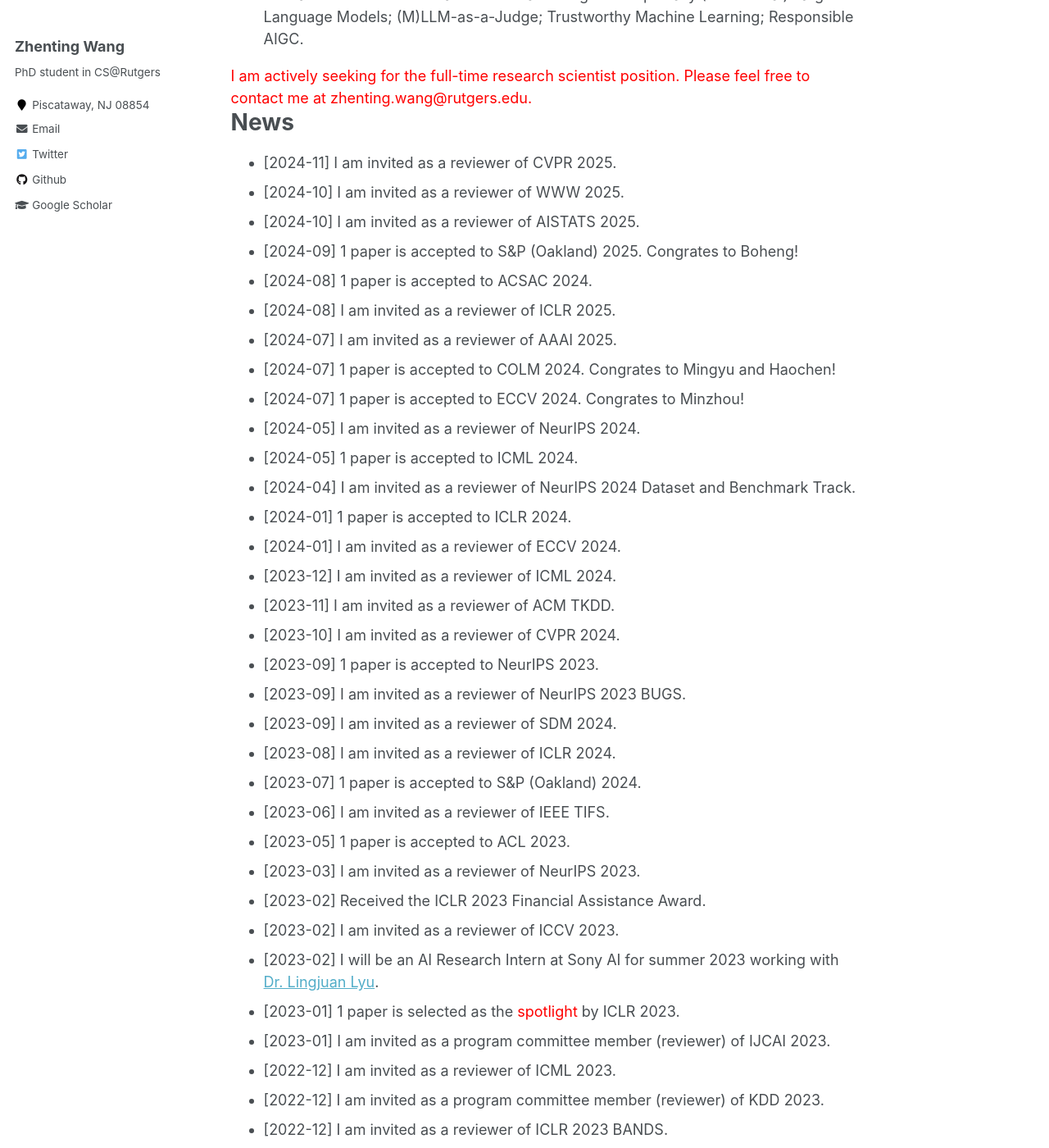
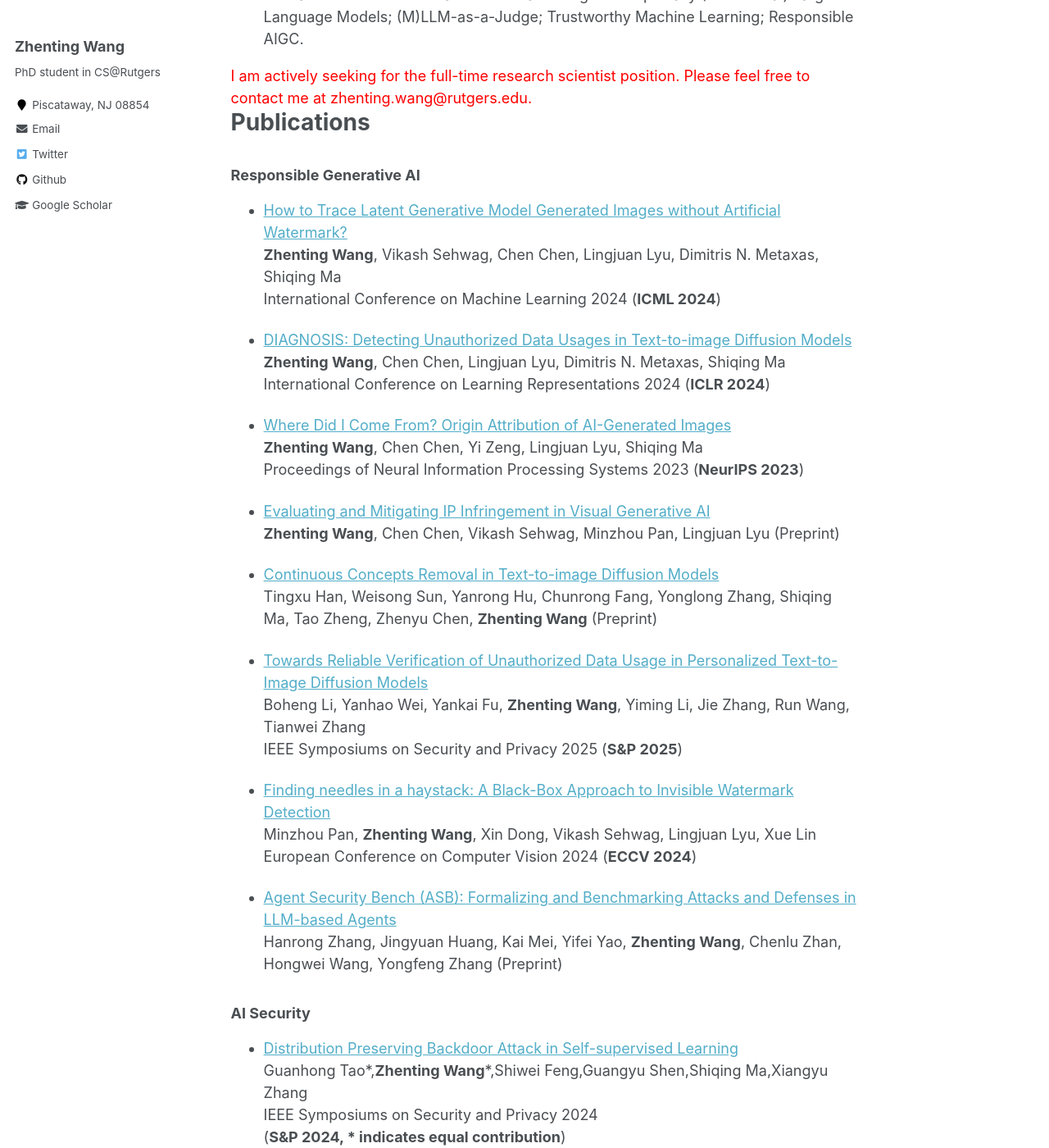
Before and after one commit to ZhentingWang/zhentingwang.github.io, a Jekyll site: the page built from _pages/about.md, in a window 1280 px wide and 1400 px high, scrolled down 288 px. Shown: the whole window at 82% size. Built offline with Jekyll 4.4.1, drawn with Linux system fonts in a browser that asks for light colours; some of the changed text lies outside the part shown.

Commit message:
Update about.md

```diff
--- a/_pages/about.md
+++ b/_pages/about.md
@@ -13,7 +13,7 @@ redirect_from:
 
 <font color='red'> I am actively seeking for the full-time research scientist position. Please feel free to contact me at zhenting.wang@rutgers.edu.</font>
 
-News
+<!--News
 ======
 * [2024-11] I am invited as a reviewer of CVPR 2025.
 * [2024-10] I am invited as a reviewer of WWW 2025.
@@ -55,7 +55,7 @@ News
 * [2022-03] 2 papers are accepted to CVPR 2022.
 * [2022-01] I am invited as a reviewer of ICML 2022.
 * [2022-01] I am invited as a member of USENIX Security 2022 Artifact Evaluation Committee.
-* [2021-11] I am invited as a reviewer of CVPR 2022.
+* [2021-11] I am invited as a reviewer of CVPR 2022.-->
 
 Publications
 ======
```
Also changed, not shown: other parts of _pages/about.md (+1 -1 lines).
